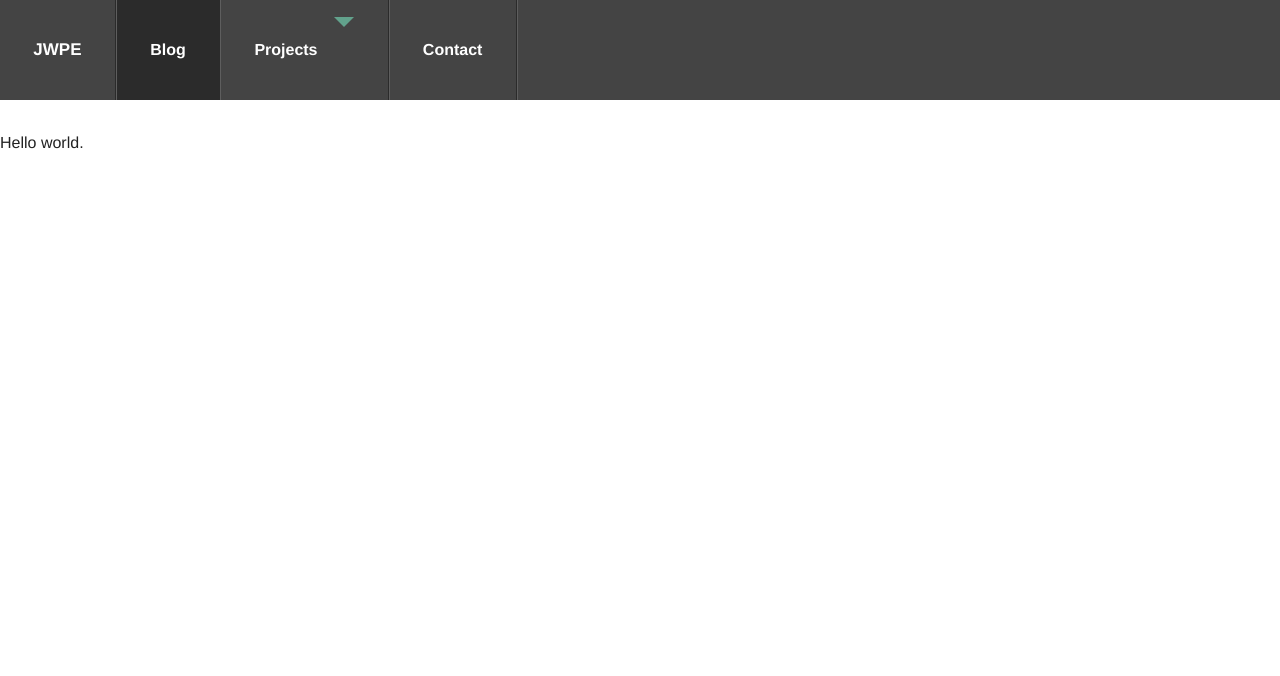
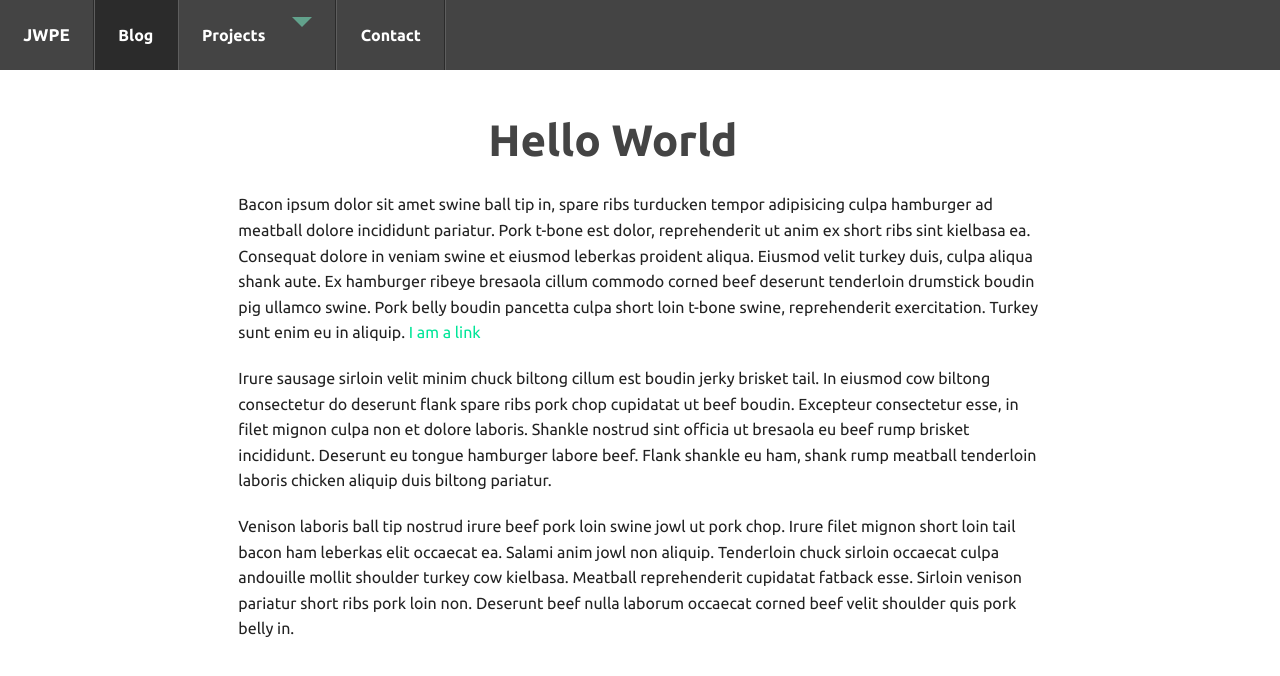
Before and after one commit to Jwpe/jw.pe, a Django app: page /landing/ in a window 1280 px wide. Shown: the top 676 px of the page. Run offline with Django 3.2, Linux system fonts and the light colour scheme; parts of the project's set-up code (start-up, migrations or seed data) failed here and were passed over; some libraries are stand-ins or nearby versions.

Commit message:
Progress on site style.

```diff
--- a/jwpevans/apps/landing/templates/landing/landing.html
+++ b/jwpevans/apps/landing/templates/landing/landing.html
@@ -16,6 +16,7 @@
         {% compress css %}
         <link rel="stylesheet" href="{{ STATIC_URL }}scss/landing.css">
         {% endcompress %}
+        <link href='http://fonts.googleapis.com/css?family=Ubuntu:400,700,400italic' rel='stylesheet' type='text/css'>
 
         {% compress js %}
         <script type="text/javascript" src="{{ STATIC_URL }}js/vendor/custom.modernizr.js"></script>
@@ -54,7 +55,25 @@
               <li class="divider"></li>
             </ul>
         </nav>
-        <p>Hello world.</p>
+        <div class="row">
+          <div class="small-4 small-centered columns">
+            <h1>Hello World</h1>
+          </div>
+        </div>
+        <div class="row">
+          <div class="small-10 small-centered columns">
+            <p>
+              Bacon ipsum dolor sit amet swine ball tip in, spare ribs turducken tempor adipisicing culpa hamburger ad meatball dolore incididunt pariatur. Pork t-bone est dolor, reprehenderit ut anim ex short ribs sint kielbasa ea. Consequat dolore in veniam swine et eiusmod leberkas proident aliqua. Eiusmod velit turkey duis, culpa aliqua shank aute. Ex hamburger ribeye bresaola cillum commodo corned beef deserunt tenderloin drumstick boudin pig ullamco swine. Pork belly boudin pancetta culpa short loin t-bone swine, reprehenderit exercitation. Turkey sunt enim eu in aliquip.
+              <a href="#" class="turquoise">I am a link</a>
+            </p>
+            <p>
+            Irure sausage sirloin velit minim chuck biltong cillum est boudin jerky brisket tail. In eiusmod cow biltong consectetur do deserunt flank spare ribs pork chop cupidatat ut beef boudin. Excepteur consectetur esse, in filet mignon culpa non et dolore laboris. Shankle nostrud sint officia ut bresaola eu beef rump brisket incididunt. Deserunt eu tongue hamburger labore beef. Flank shankle eu ham, shank rump meatball tenderloin laboris chicken aliquip duis biltong pariatur.
+            </p>
+            <p>
+              Venison laboris ball tip nostrud irure beef pork loin swine jowl ut pork chop. Irure filet mignon short loin tail bacon ham leberkas elit occaecat ea. Salami anim jowl non aliquip. Tenderloin chuck sirloin occaecat culpa andouille mollit shoulder turkey cow kielbasa. Meatball reprehenderit cupidatat fatback esse. Sirloin venison pariatur short ribs pork loin non. Deserunt beef nulla laborum occaecat corned beef velit shoulder quis pork belly in.
+            </p>
+        </div>
+      </div>
 
         <script src="{{ STATIC_URL }}js/foundation/foundation.topbar.js"></script>
         <script src="{{ STATIC_URL }}js/foundation/foundation.dropdown.js"></script>
--- a/jwpevans/static/scss/landing.css
+++ b/jwpevans/static/scss/landing.css
@@ -973,7 +973,7 @@ a {
 
 /* Default paragraph styles */
 p {
-  font-family: inherit;
+  font-family: "Ubuntu", sans-serif;
   font-weight: normal;
   font-size: 1em;
   line-height: 1.6;
@@ -986,17 +986,17 @@ p {
 
 /* Default header styles */
 h1, h2, h3, h4, h5, h6 {
-  font-family: "Helvetica Neue", "Helvetica", Helvetica, Arial, sans-serif;
+  font-family: "Ubuntu", sans-serif;
   font-weight: bold;
   font-style: normal;
-  color: #222222;
+  color: #444444;
   text-rendering: optimizeLegibility;
   margin-top: 0.2em;
   margin-bottom: 0.5em;
   line-height: 1.2125em; }
   h1 small, h2 small, h3 small, h4 small, h5 small, h6 small {
     font-size: 60%;
-    color: #6f6f6f;
+    color: #919191;
     line-height: 0; }
 
 h1 {
@@ -1052,7 +1052,7 @@ dl {
   line-height: 1.6;
   margin-bottom: 1.25em;
   list-style-position: outside;
-  font-family: inherit; }
+  font-family: "Ubuntu", sans-serif; }
 
 /* Unordered Lists */
 ul li ul,
@@ -2312,8 +2312,8 @@ form.custom {
 
 .top-bar {
   overflow: hidden;
-  height: 100px;
-  line-height: 100px;
+  height: 70px;
+  line-height: 70px;
   position: relative;
   background: #444444;
   margin-bottom: 1.875em; }
@@ -2334,11 +2334,11 @@ form.custom {
   .top-bar .title-area {
     position: relative; }
   .top-bar .name {
-    height: 100px;
+    height: 70px;
     margin: 0;
     font-size: 16px; }
     .top-bar .name h1 {
-      line-height: 100px;
+      line-height: 70px;
       font-size: 1.0625em;
       margin: 0; }
       .top-bar .name h1 a {
@@ -2346,7 +2346,7 @@ form.custom {
         color: white;
         width: 50%;
         display: block;
-        padding: 0 33.33333px; }
+        padding: 0 23.33333px; }
   .top-bar .toggle-topbar {
     position: absolute;
     right: 0;
@@ -2417,11 +2417,11 @@ form.custom {
     width: 100%;
     color: white;
     padding: 12px 0 12px 0;
-    padding-left: 33.33333px;
+    padding-left: 23.33333px;
     font-size: emCalc(20px);
     font-weight: bold;
     background: #333333;
-    height: 100px; }
+    height: 70px; }
     .top-bar-section ul li > a:hover {
       background: #2b2b2b; }
     .top-bar-section ul li > a.button {
@@ -2454,7 +2454,7 @@ form.custom {
       height: 0;
       border: solid 10px;
       border-color: transparent transparent transparent rgba(127, 255, 212, 0.5);
-      margin-right: 33.33333px;
+      margin-right: 23.33333px;
       margin-top: -7px;
       position: absolute;
       top: 22px;
@@ -2540,8 +2540,8 @@ form.custom {
         .top-bar-section ul li .js-generated {
           display: none; }
     .top-bar-section li a:not(.button) {
-      padding: 0 33.33333px;
-      line-height: 100px;
+      padding: 0 23.33333px;
+      line-height: 70px;
       background: #444444; }
       .top-bar-section li a:not(.button):hover {
         background: black; }
@@ -2589,12 +2589,12 @@ form.custom {
       border-right: solid 1px #5e5e5e;
       border-left: solid 1px #2b2b2b;
       clear: none;
-      height: 100px;
+      height: 70px;
       width: 0px; }
     .top-bar-section .has-form {
       background: #444444;
-      padding: 0 33.33333px;
-      height: 100px; }
+      padding: 0 23.33333px;
+      height: 70px; }
     .top-bar-section ul.right li .dropdown {
       left: auto;
       right: 0; }
@@ -3840,3 +3840,9 @@ table {
     max-width: 500px; }
   .f-dropdown.large {
     max-width: 800px; }
+
+* {
+  font-family: "Ubuntu", sans-serif; }
+
+.turquoise {
+  color: #00e598; }
--- a/jwpevans/static/scss/landing.scss
+++ b/jwpevans/static/scss/landing.scss
@@ -1,9 +1,23 @@
 
+// Navigation Bar Variables
 $dropdown-label-color: #7FFFD4;
 $topbar-dropdown-toggle-color: #7FFFD4;
 $topbar-link-font-size: emCalc(20px);
 $topbar-dropdown-toggle-size: 10px;
 $topbar-bg: #444;
-$topbar-height: 100px;
+$topbar-height: 70px;
+
+// Text Variables
+$header-font-family: "Ubuntu", sans-serif;
+$header-font-color: #444;
+$paragraph-font-family: "Ubuntu", sans-serif;
 
 @import "foundation.scss";
+
+* {
+    font-family: "Ubuntu", sans-serif;
+}
+
+.turquoise {
+    color: darken(#7FFFD4, 30%);
+}
```
Also changed, not shown: other parts of jwpevans/static/scss/landing.css (+13 -13 lines).
